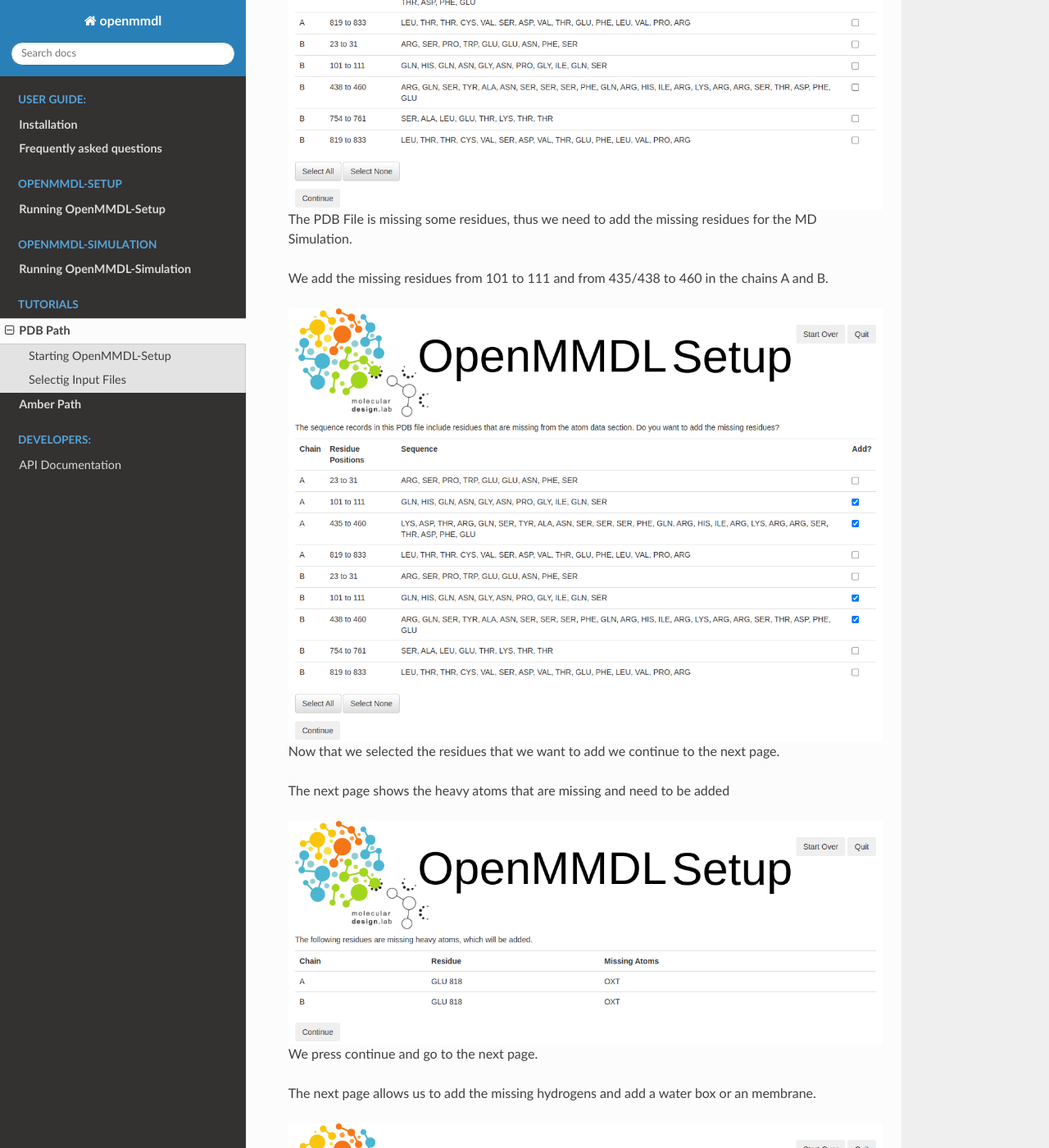
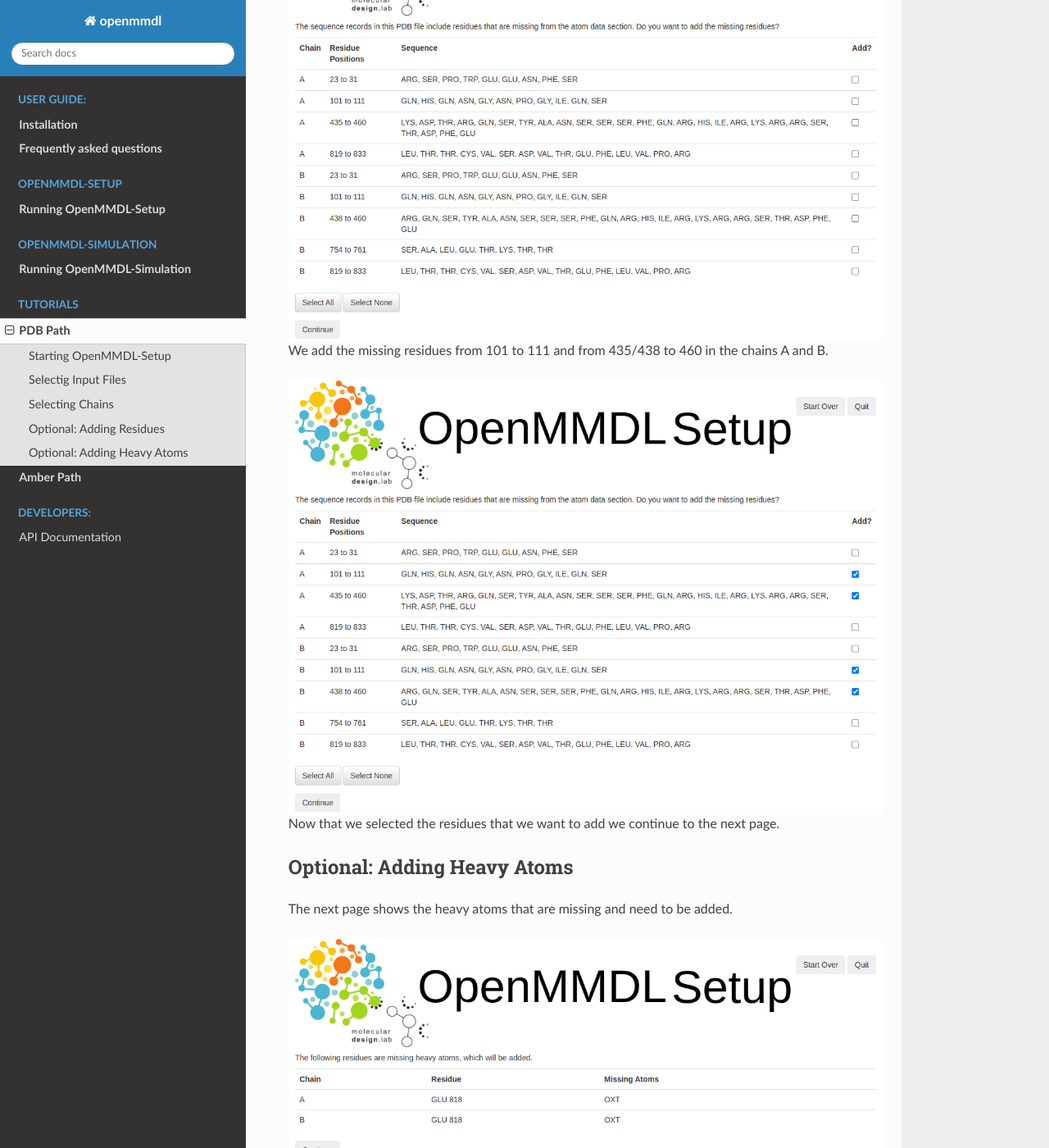
Before and after one commit to wolberlab/OpenMMDL, a Sphinx documentation site: the page built from docs/tutorial_pdb_path.rst, in a window 1280 px wide and 1400 px high, scrolled down 4137 px. Shown: the whole window at 82% size. Built offline with Sphinx 7.4.7 and the Read the Docs theme 2.0.0, drawn with Linux system fonts in a browser that asks for light colours; some of the changed text lies outside the part shown.

Commit message:
Update tutorial_pdb_path.rst

```diff
--- a/docs/tutorial_pdb_path.rst
+++ b/docs/tutorial_pdb_path.rst
@@ -61,12 +61,14 @@
 The page should look like the page below.
 
 
-
 .. figure:: /_static/images/tutorials/PDB_Path/Selectfiles2.png
    :figwidth: 725px
    :align: center
 
 Now that we selected the PDB and SDF File we select continue and go to the next page.
+
+Selecting Chains
+------------------------------
 
 The next page shows us the protein with all of the chains that are in the pdb file.
 
@@ -85,12 +87,14 @@
 
 Now that we have only the chains A and B selected we select Continue and go to the next page.
 
+Optional: Adding Residues
+------------------------------
+
+The next page shows that the PDB is missing residues, which can be added.
 
 .. figure:: /_static/images/tutorials/PDB_Path/Addresidues1.png
    :figwidth: 725px
    :align: center
-
-The PDB File is missing some residues, thus we need to add the missing residues for the MD Simulation.
 
 We add the missing residues from 101 to 111 and from 435/438 to 460 in the chains A and B.
 
@@ -100,7 +104,10 @@
 
 Now that we selected the residues that we want to add we continue to the next page.
 
-The next page shows the heavy atoms that are missing and need to be added
+Optional: Adding Heavy Atoms
+------------------------------
+
+The next page shows the heavy atoms that are missing and need to be added.
 
 .. figure:: /_static/images/tutorials/PDB_Path/Addheavyatoms.png
    :figwidth: 725px
```
